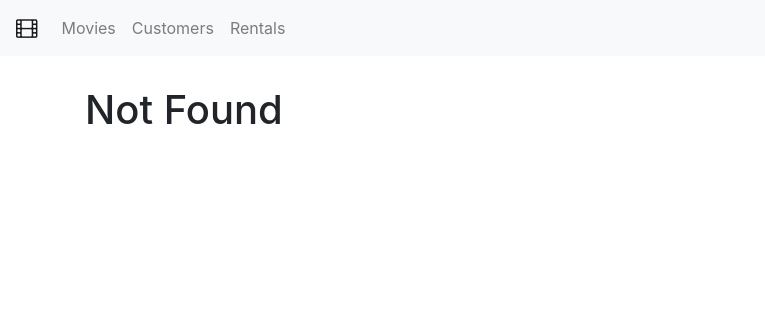
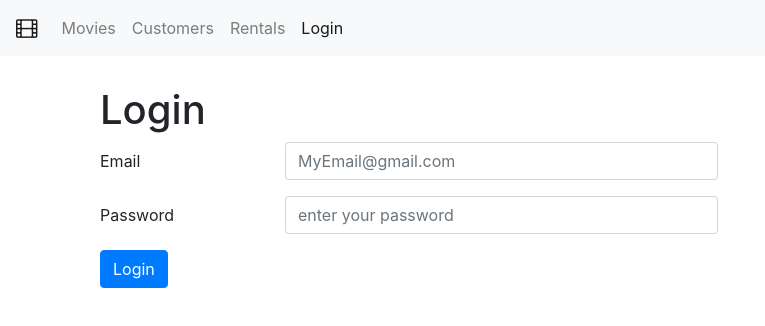
Before and after one commit to vuongdieuban/store_react, a React (Create React App) app: page /login in a window 1280 px wide. Before the commit this address led to /not-found. Shown: the top 326 px of the page, without its empty margins (0-765 px from the left). Built offline with nearby package versions, Linux system fonts and the light colour scheme.

Commit message:
loginForm with validation using Joi

```diff
--- a/package.json
+++ b/package.json
@@ -5,6 +5,7 @@
   "dependencies": {
     "bootstrap": "^4.2.1",
     "font-awesome": "^4.7.0",
+    "joi-browser": "^13.4.0",
     "lodash": "^4.17.11",
     "prop-types": "^15.6.2",
     "query-string": "^6.2.0",
--- a/src/App.js
+++ b/src/App.js
@@ -6,6 +6,7 @@ import NavBar from "./components/navbar";
 import Rentals from "./components/rentals";
 import Customers from "./components/customers";
 import NotFound from "./components/notFound";
+import LoginForm from "./components/loginForm";
 import "./App.css";
 
 class App extends Component {
@@ -17,6 +18,7 @@ class App extends Component {
           <Switch>
             <Route path="/movies/:id" component={MovieForm} />
             <Route path="/movies" component={Movies} />
+            <Route path="/login" component={LoginForm} />
             <Route path="/rentals" component={Rentals} />
             <Route path="/customers" component={Customers} />
             <Route path="/not-found" component={NotFound} />
--- /dev/null
+++ b/src/components/common/formInput.js
@@ -0,0 +1,26 @@
+import React from "react";
+
+const FormInput = props => {
+  const { name, label, value, onChange, type, placeholder, error } = props;
+  return (
+    <div className="form-group row">
+      <label htmlFor={name} className="col-sm-2 col-form-label">
+        {label}
+      </label>
+      <div className="col-sm-5">
+        <input
+          value={value}
+          onChange={onChange}
+          name={name}
+          id={name}
+          placeholder={placeholder}
+          type={type}
+          className="form-control"
+        />
+        {error && <div className="alert alert-danger">{error}</div>}
+      </div>
+    </div>
+  );
+};
+
+export default FormInput;
--- /dev/null
+++ b/src/components/loginForm.js
@@ -0,0 +1,100 @@
+import React, { Component } from "react";
+import Joi from "joi-browser";
+import FormInput from "./common/formInput";
+
+class LoginForm extends Component {
+  state = {
+    account: { email: "", password: "" },
+    errors: {}
+  };
+
+  schema = {
+    email: Joi.string()
+      .email({ minDomainAtoms: 2 })
+      .min(5)
+      .max(255)
+      .required()
+      .label("Email"),
+
+    password: Joi.string()
+      .min(5)
+      .max(255)
+      .required()
+      .label("Password")
+  };
+
+  validate = () => {
+    const options = { abortEarly: false };
+    const { error } = Joi.validate(this.state.account, this.schema, options);
+    if (!error) return null;
+
+    const errors = {};
+    for (let item of error.details) {
+      errors[item.path[0]] = item.message;
+    }
+    return errors;
+  };
+
+  validateProperty = input => {
+    const { name, value } = input;
+    const obj = { [name]: value }; // es6 computed property, this is a short hand for obj[name] = value
+    const schema = { [name]: this.schema[name] };
+    const { error } = Joi.validate(obj, schema);
+
+    if (!error) return null;
+    return error.details[0].message;
+  };
+
+  handleSubmit = e => {
+    e.preventDefault();
+    const errors = this.validate();
+    this.setState({ errors: errors || {} });
+    if (errors) return;
+    // else call backend service to login
+  };
+
+  handleChange = e => {
+    const errors = { ...this.state.errors };
+    // currentTarget is the current input field/property of the form
+    const { currentTarget } = e;
+    const errorMessage = this.validateProperty(currentTarget);
+    if (errorMessage) errors[currentTarget.name] = errorMessage;
+    else delete errors[currentTarget.name];
+
+    const account = { ...this.state.account };
+    account[currentTarget.name] = currentTarget.value;
+    this.setState({ account, errors });
+  };
+
+  render() {
+    const { account, errors } = this.state;
+    return (
+      <div className="container">
+        <h1>Login</h1>
+        <form onSubmit={this.handleSubmit}>
+          <FormInput
+            value={account.email}
+            onChange={this.handleChange}
+            name="email"
+            label="Email"
+            placeholder="MyEmail@gmail.com"
+            error={errors.email}
+            type="text"
+          />
+          <FormInput
+            value={account.password}
+            onChange={this.handleChange}
+            name="password"
+            label="Password"
+            placeholder="enter your password"
+            error={errors.password}
+            type="password"
+          />
+          <button className="btn btn-primary ">Login</button>
+        </form>
+      </div>
+    );
+  }
+}
+
+export default LoginForm;
--- a/src/components/movieForm.js
+++ b/src/components/movieForm.js
@@ -1,7 +1,6 @@
 import React, { Component } from "react";
 
 class MovieForm extends Component {
-  // history.replace redirect back to /movies and does not allow "back" button on the browser to come back to this page(usually used after sending a form or logged in). Whereas history.push after redirect back to /movies still allow the back button to come back to this page
   handleSave = () => this.props.history.replace("/movies");
   render() {
     return (
--- a/src/components/navbar.js
+++ b/src/components/navbar.js
@@ -36,6 +36,11 @@ class NavBar extends Component {
                 Rentals
               </NavLink>
             </li>
+            <li className="nav-item">
+              <NavLink className="nav-link" to="/login">
+                Login
+              </NavLink>
+            </li>
           </ul>
         </div>
       </nav>
```
Also changed, not shown: 1 other file (tests, documents, lock files or other folders).
